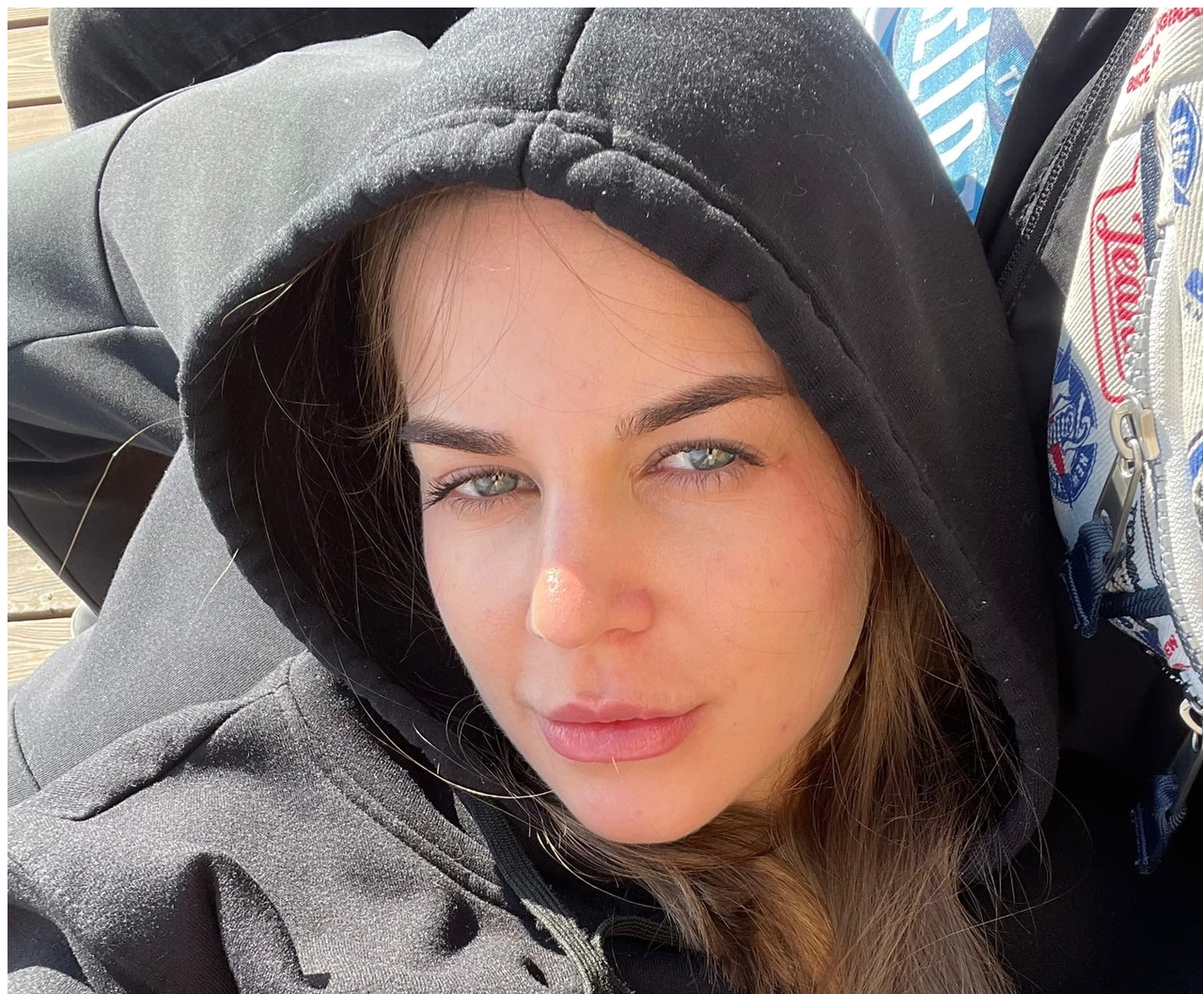
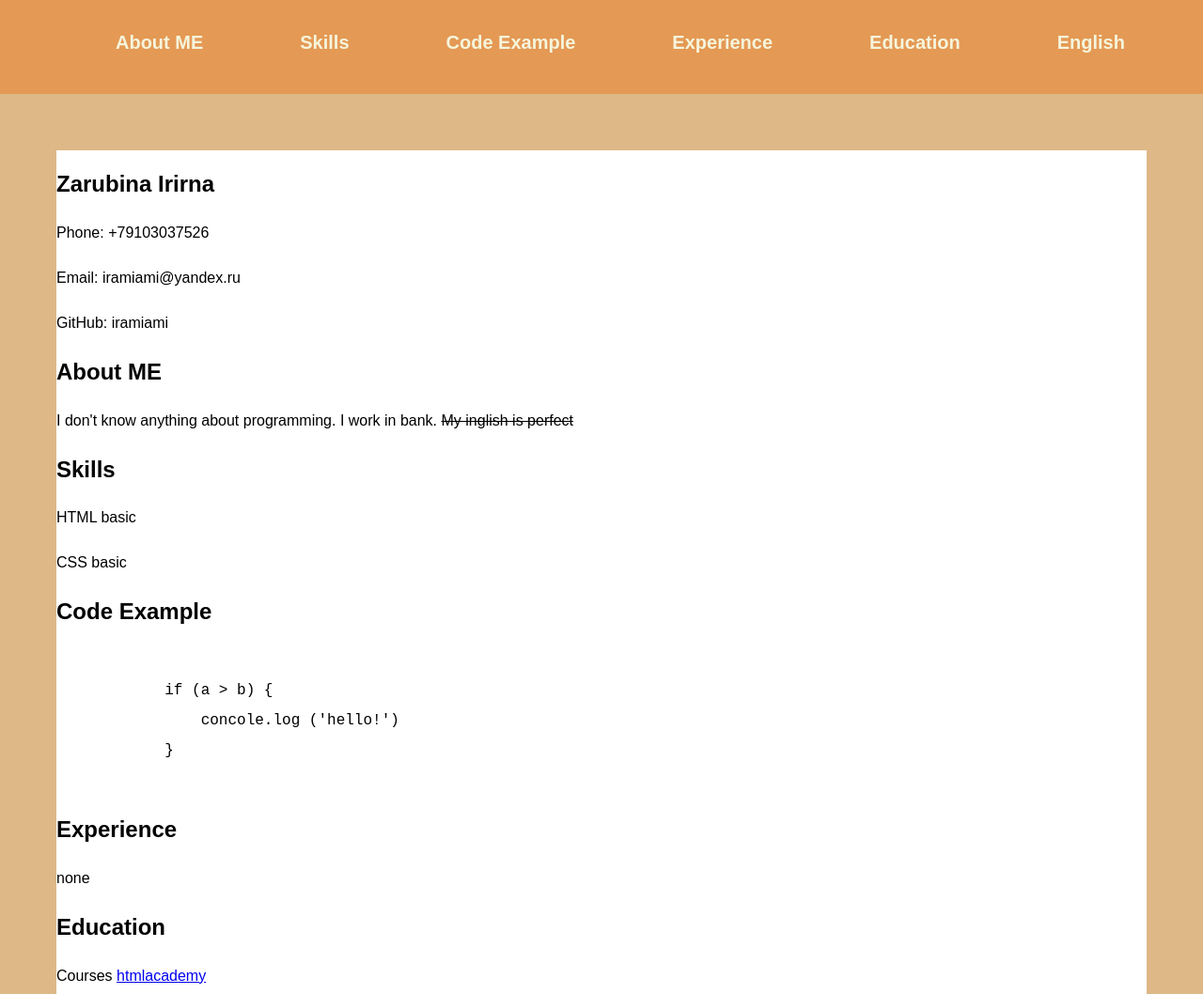
Before and after one commit to iramiami/rsschool-cv, a plain HTML site: page index.html in a window 1280 px wide. Shown: the top 1058 px of the page at 94% size. Drawn offline with Linux system fonts and the light colour scheme; files whose address does not match are found by name; a web font is replaced by a local one.

Commit message:
init: header footer

```diff
--- a/index.html
+++ b/index.html
@@ -1,12 +1,71 @@
 <html lang="en">
-<head>
-    <meta charset="UTF-8">
-    <meta http-equiv="X-UA-Compatible" content="IE=edge">
-    <meta name="viewport" content="width=device-width, initial-scale=1.0">
-    <title>Document</title>
+  <head>
+  <meta charset="UTF-8">
+  <meta http-equiv="X-UA-Compatible" content="IE=edge">
+  <meta name="viewport" content="width=device-width, initial-scale=1.0">
+  <title>cv</title>
+  <link rel="preconnect" href="https://fonts.googleapis.com">
+  <link rel="preconnect" href="https://fonts.gstatic.com" crossorigin>
+  <link href="https://fonts.googleapis.com/css2?family=Joan&display=swap" rel="stylesheet">
 </head>
+<link rel="stylesheet" href="./style.css">
+<link rel="icon" href="./assets/favicon.ico">
 <body>
-<img src="C:\Users\user\Desktop\проекты\rsschool-cv\img\ira.jpg" alt="моя моська">
-<article></article>
+  <header class ="header">
+  <div class ="container">
+  <nav class="nav">
+  <ul class="nav-list">
+  <li class="nav-link"> <a href="#About ME" class="text-decoration" >About ME</a>  </li>
+  <li class="nav-link"> <a href="#Skills" class="text-decoration">Skills</a> </li>
+  <li class="nav-link"> <a href="#Code Example" class="text-decoration">Code Example</a></li>
+  <li class="nav-link"> <a href="#Experience" class="text-decoration">Experience</a></li>
+  <li class="nav-link"> <a href="#Education" class="text-decoration">Education</a></li>
+  <li class="nav-link"> <a href="#English" class="text-decoration">English</a></li>
+  </ul>
+  </nav>
+  </div>
+  </header>
+
+  <main class ="main">
+    <div class ="container">
+        <section>
+            <h1>Zarubina Irirna </h1>
+            <p>Phone: +79103037526</p>
+            <p>Email: iramiami@yandex.ru</p>
+            <p>GitHub: iramiami</p>
+        </section>
+    <section> <h2 id="About ME">About ME</h2>
+        <p>I don't know anything about programming. I work in bank. <del>My inglish is perfect</del> </p>
+    </section>
+    <section>
+       <h2 id="Skills">Skills</h2>
+       <p>HTML basic</p>
+       <p id="CSS basic">CSS basic</p>
+        </section>
+    <section>
+        <h2 id="Code Example<">Code Example</h2>
+        <pre> <code>
+            if (a > b) {
+                concole.log ('hello!')
+            }
+        </code></pre>
+    </section>
+    <section>
+        <h2 id="Experience">Experience</h2>
+    <p>none</p></section>
+    <section>
+        <h2 id="Education">Education</h2>
+    <p>Courses <a href="https://htmlacademy.ru/study">htmlacademy</a> </p></section>
+    <section>
+        <h2 id="English">English</h2>
+    <p>Advanced</p></section>
+</div>
+
+  </main>
+    <footer class ="footer">
+    <div class ="container">
+
+    </div>
+  </footer>
 </body>
 </html>
--- /dev/null
+++ b/style.css
@@ -0,0 +1,56 @@
+body {
+  font-family: 'Joan', sans-serif;
+  min-height: 100vh;
+  min-width: 320px;
+  font-size: 16px;
+  font-weight: 400;
+  line-height: 200%;
+  margin: 0;
+  padding: 0;
+  display: flex;
+  flex-direction: column;
+  justify-content: space-between;
+  }
+
+* {
+    box-sizing: border-box;
+  }
+  .header {
+    background-color: #e49954;
+  }
+  .main {
+    border: 60px solid burlywood;
+  }
+  .footer {
+    background-color: #e49954;
+    padding: 30px;
+  }
+
+  .container {
+    max-width: 1440px;
+    margin: 0 auto;
+    min-height: 80px;
+  }
+  .nav {
+    display: block;
+  }
+  .nav-list {
+    font-size: 20px;
+    display: flex;
+    justify-content: space-evenly;
+    align-items: stretch;
+    list-style: none;
+    align-content: stretch;
+    }
+
+   .text-decoration{
+    text-decoration: none;
+    color: beige;
+    font-weight: 700;
+    transition: color 0.5s;
+  }
+    .nav-link {
+    padding: 0 20px;
+    line-height: 50px;
+
+  }
```
Also changed, not shown: assets/favicon.ico (added), assets/ira.jpg (renamed from img/ira.jpg).
